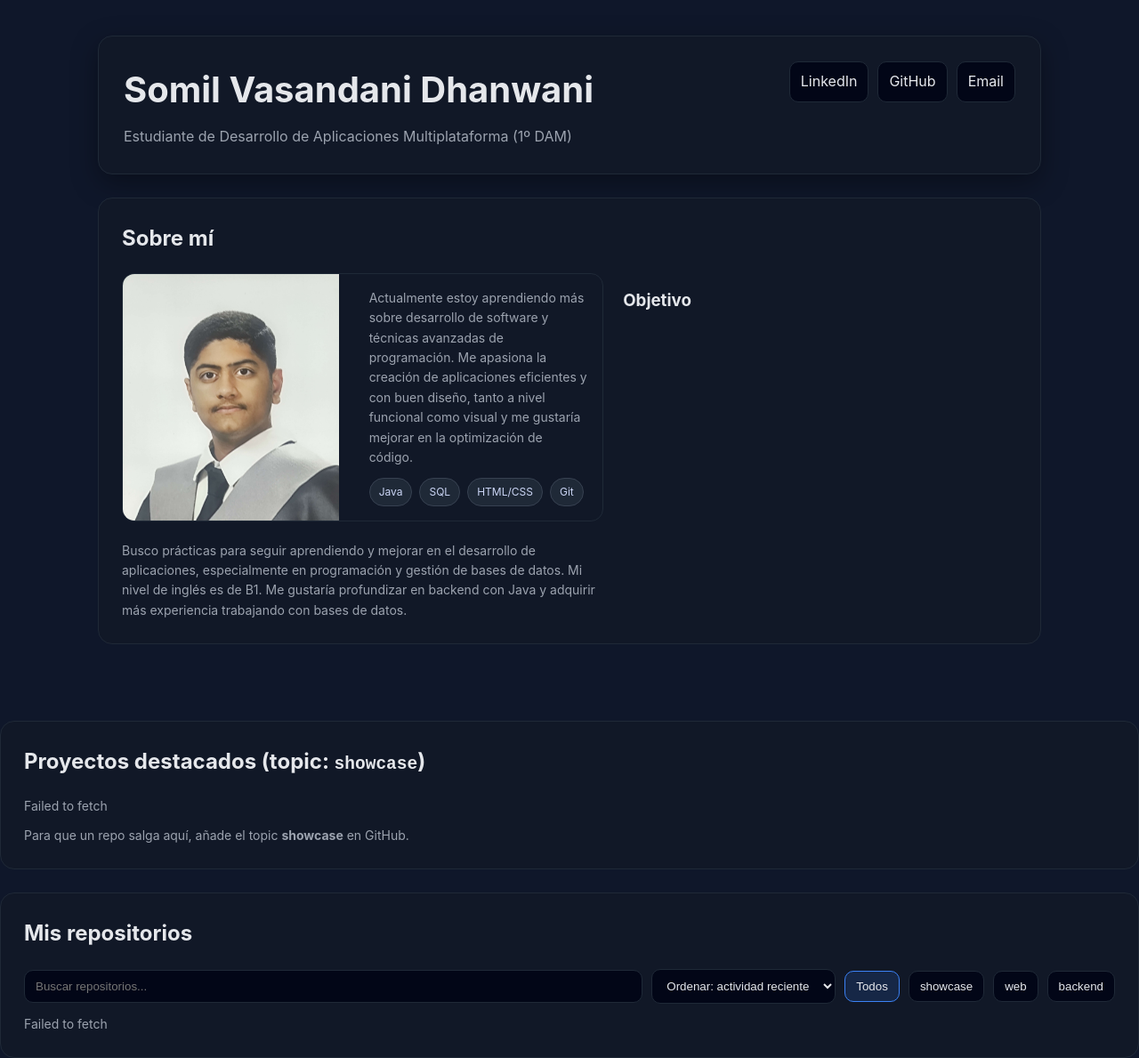
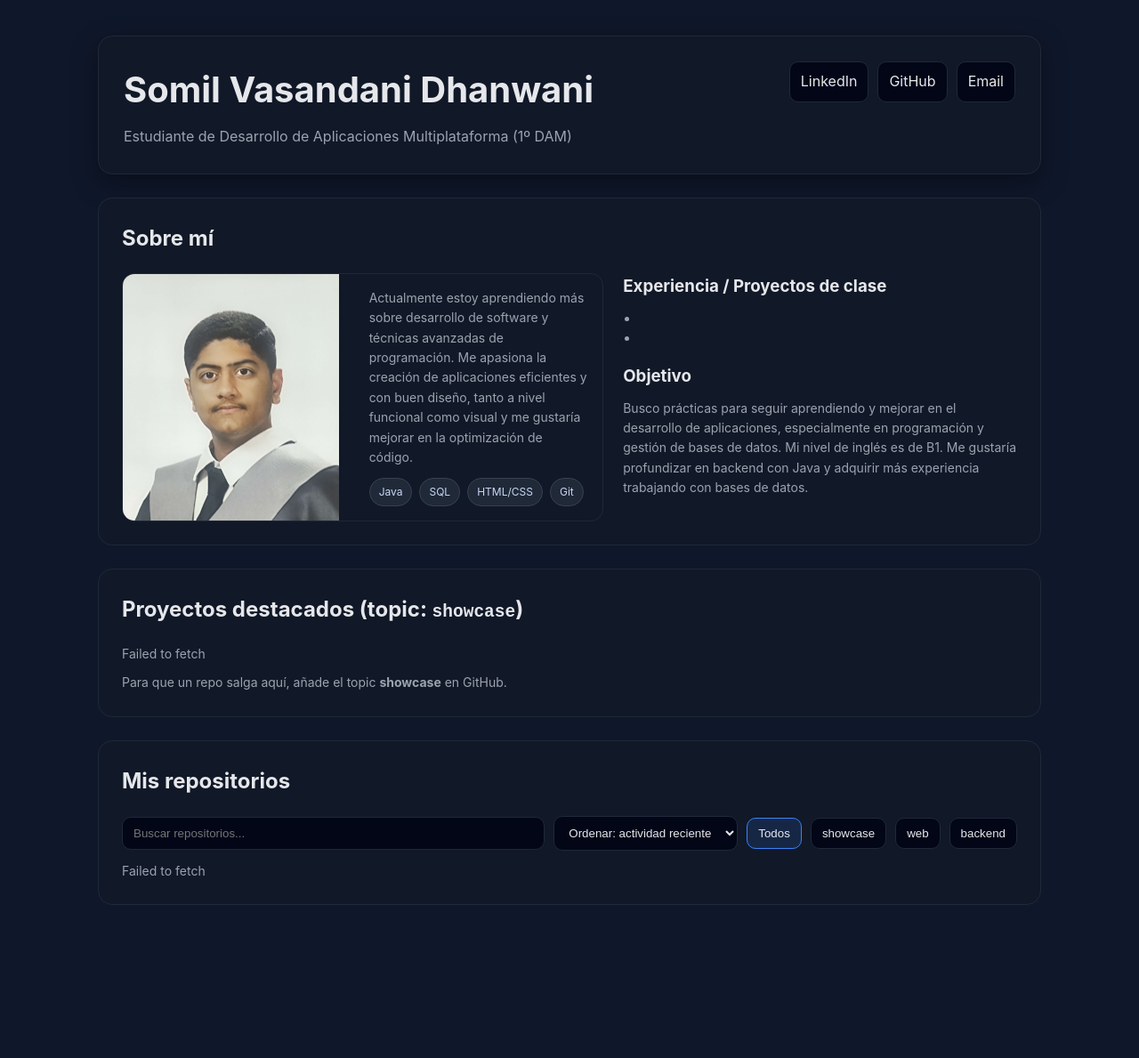
Before and after one commit to somilvd/somilvd.github.io, a Jekyll site: the page built from index.html, in a window 1280 px wide. Shown: the whole page at 89% size. Built offline with Jekyll 4.4.1, drawn with Linux system fonts in a browser that asks for light colours; after the commit the page ends 1077 px from its top, so only the background shows below that.

Commit message:
CV modificado

```diff
--- a/index.html
+++ b/index.html
@@ -34,15 +34,12 @@
         </div>
       </div>
 
-      <!--
       <div>
         <h3 style="margin:0 0 10px">Experiencia / Proyectos de clase</h3>
         <ul class="muted" style="margin:0;padding-left:18px">
-          <li>Proyecto DAM: “App de Notas” (CRUD + BBDD)</li>
-          <li>Proyecto Java: “Gestor de tareas” (POO + tests)</li>
+          <li></li>
+          <li></li>
         </ul>
-      -->
-
 
         <h3 style="margin:16px 0 10px">Objetivo</h3>
         <p class="muted" style="margin:0">
```
Also changed, not shown: 1 other file.
